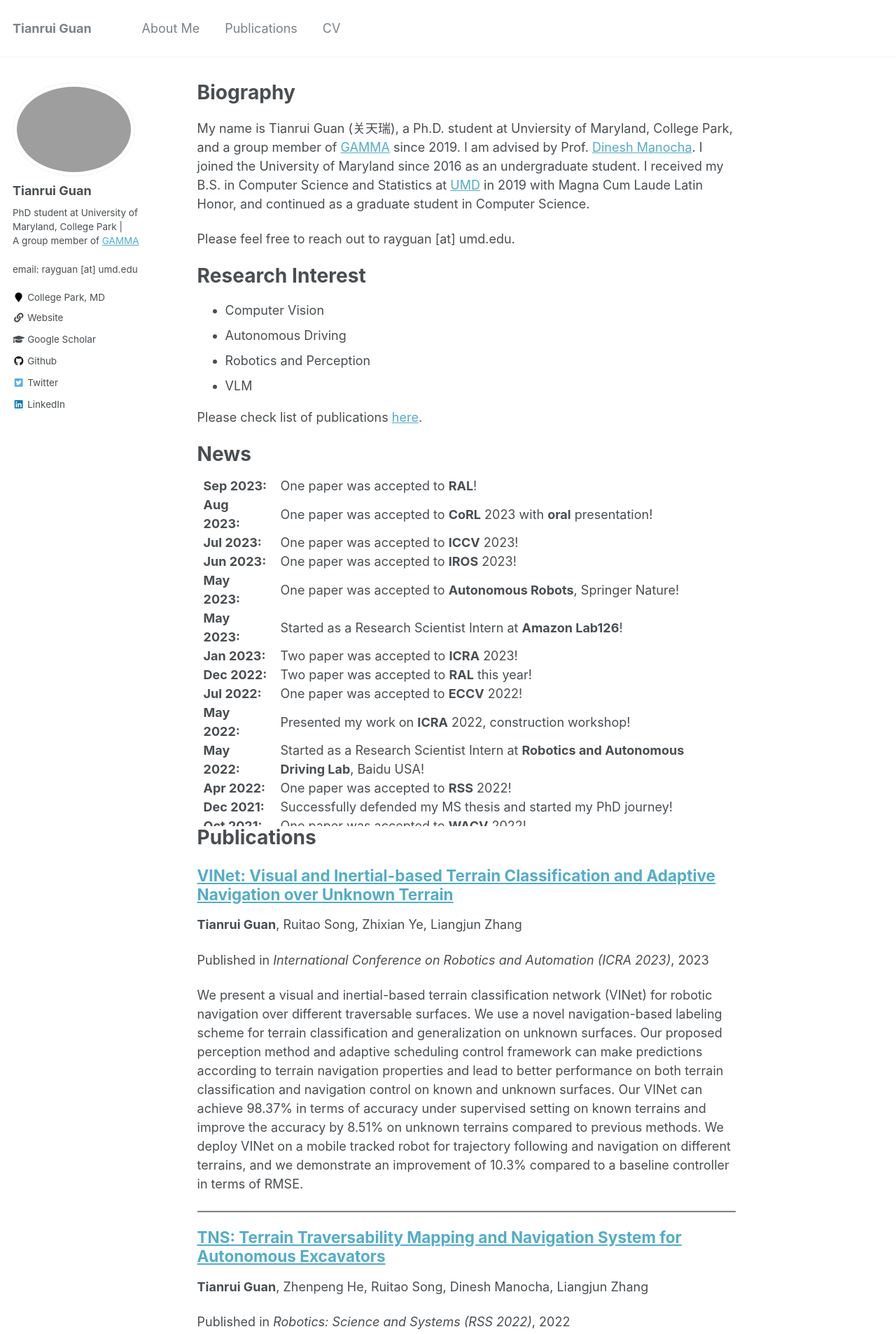
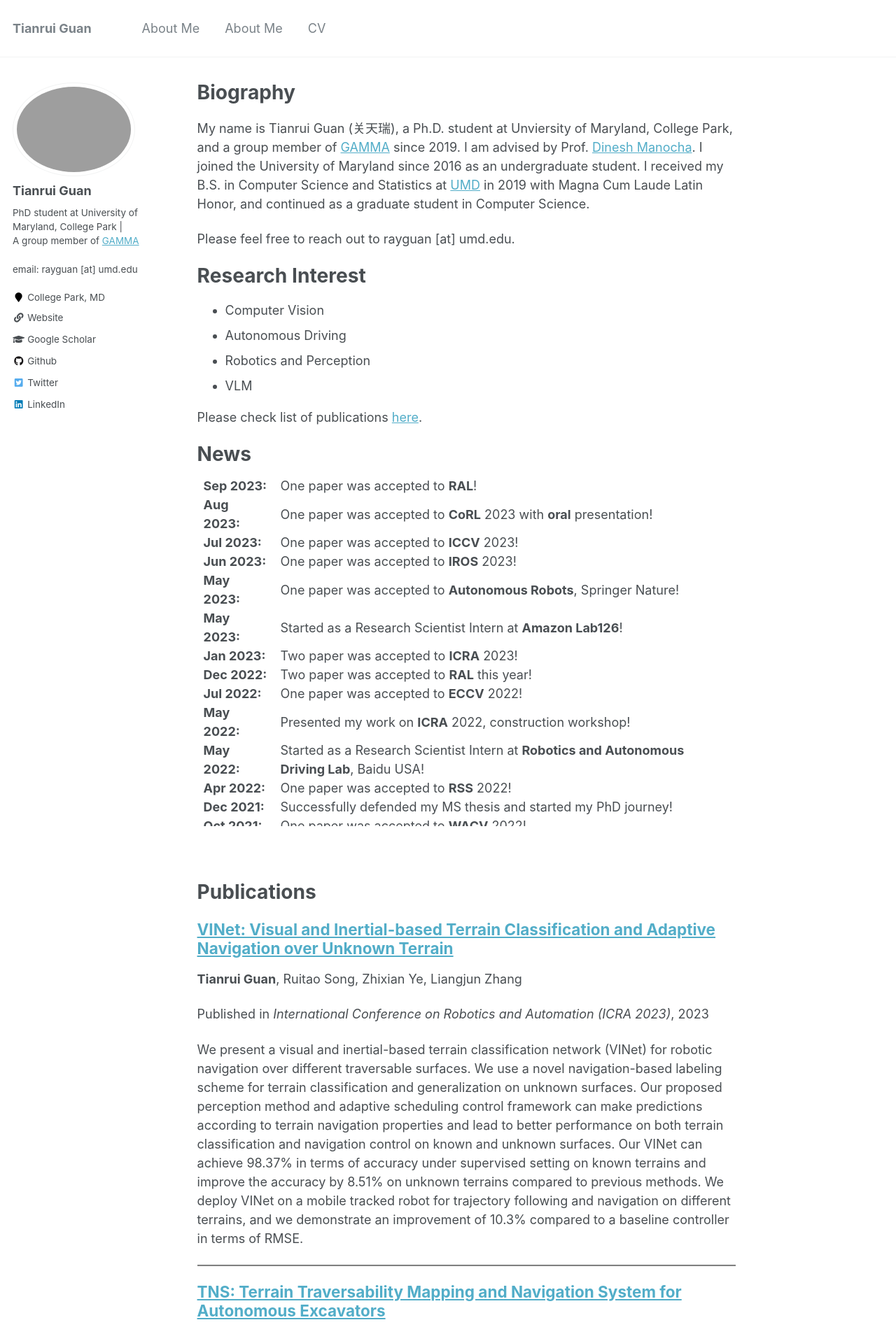
Before and after one commit to rayguan97/rayguan97.github.io, a Jekyll site: the page built from _pages/about.md, in a window 1280 px wide. Shown: the top 1907 px of the page at 70% size. Built offline with Jekyll 4.4.1, drawn with Linux system fonts in a browser that asks for light colours.

Commit message:
enable pub link

```diff
--- a/_data/navigation.yml
+++ b/_data/navigation.yml
@@ -4,8 +4,11 @@ main:
   - title: "About Me"
     url: /
 
-  - title: "Publications"
-    url: /publications/
+  # - title: "Publications"
+  #   url: /publications/
+
+  - title: "About Me"
+    url: /#pub
 
   - title: "CV"
     url: /files/resume.pdf
--- a/_pages/about.md
+++ b/_pages/about.md
@@ -69,6 +69,8 @@ td, th {
 </table>
 </div>
 
+<br>
+<br>
 
 Publications<a id="pub"></a>
 ======
```
